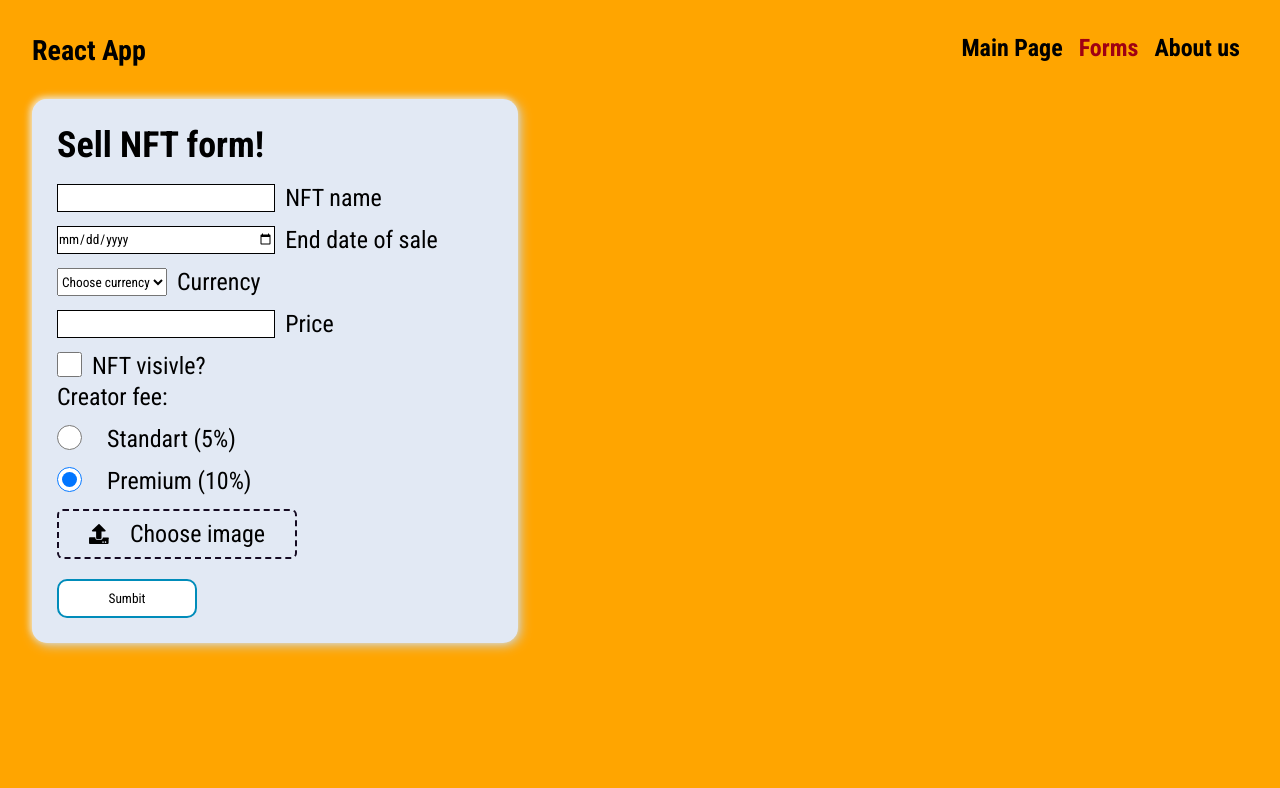
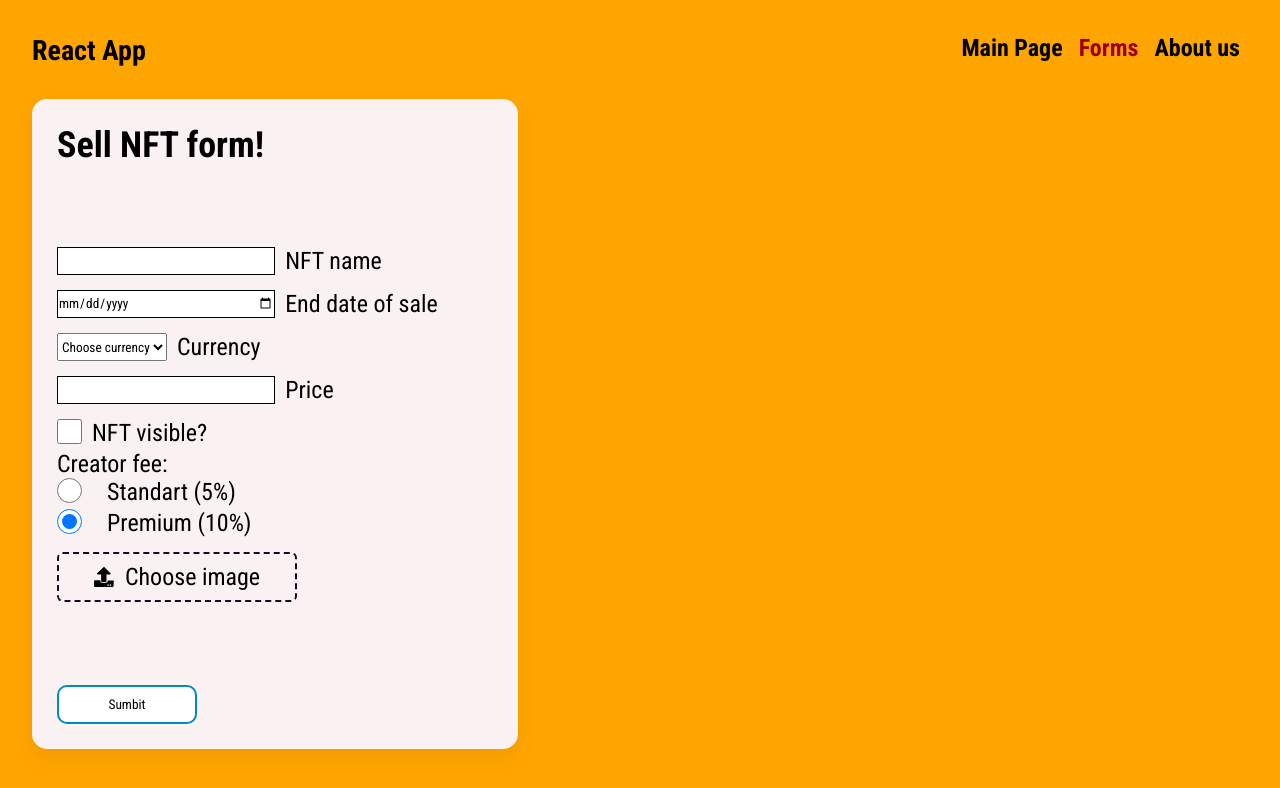
Before and after one commit to HuffPuffTuff/rss-react, a React (Vite) app: page /forms in a window 1280 px wide. Shown: the top 788 px of the page. Built offline with nearby package versions, Linux system fonts and the light colour scheme.

Commit message:
feat: add Modal component

```diff
--- a/src/components/comic/Comic.tsx
+++ b/src/components/comic/Comic.tsx
@@ -17,7 +17,6 @@ export default class Comic extends Component<IProps> {
 
     return (
       <li className="comics__item">
-        <div className="comics__item-inner">
         <img src={thumbnail} className="comics__item-img" alt="comic image"></img>
         <div className="comics__item-info">
           <p className="comics__item-title">{title}</p>
@@ -28,7 +27,6 @@ export default class Comic extends Component<IProps> {
           </div>
         </div>
         <p className="comics__item-description">{descr}</p>
-        </div>
       </li>
     );
   }
--- a/src/components/forms/Forms.tsx
+++ b/src/components/forms/Forms.tsx
@@ -3,7 +3,7 @@ import { IRefs, IFormData, IErrors } from 'types/formTypes';
 import './forms.scss';
 
 interface IProps {
-  updateCards: (card: IFormData) => void;
+  updateCards: (card: IFormData, clearForm: () => void) => void;
   errors: IErrors | null;
 }
 
@@ -24,6 +24,16 @@ export default class Forms extends Component<IProps> {
     };
   }
 
+  handleClear = () => {
+    this.formRefs.textRef.current!.value = '';
+    this.formRefs.dateRef.current!.value = '';
+    this.formRefs.currencyRef.current!.value = '';
+    this.formRefs.priceRef.current!.value = '';
+    this.formRefs.visibleRef.current!.checked = false;
+    this.formRefs.fastDeliveryRef.current!.checked = true;
+    this.formRefs.imageRef.current!.value = '';
+  };
+
   render() {
     const {
       textRef,
@@ -38,13 +48,13 @@ export default class Forms extends Component<IProps> {
 
     const { errors, updateCards } = this.props;
 
-    console.log('form render');
     return (
       <form
         className="form"
         onSubmit={(e) => {
           e.preventDefault();
-          updateCards({
+          updateCards(
+            {
               name: textRef.current?.value || '',
               date: dateRef.current?.value || '',
               currency: currencyRef.current?.value || '',
@@ -60,21 +70,30 @@ export default class Forms extends Component<IProps> {
                 imageRef.current?.files && imageRef.current?.files?.length > 0
                   ? URL.createObjectURL(imageRef.current.files[0])
                   : '',
-          });
+            },
+            this.handleClear
+          );
         }}
       >
-        <div className="form-inner">
-          <h2>Sell NFT form!</h2>
+        <h2 className="form__title">Sell NFT form!</h2>
+        <div className="form__inner">
+          <div className="form__item">
             <label>
               <input type="text" ref={textRef} maxLength={15} />
               NFT name
             </label>
             {errors?.nameErr ? <div className="form__error">{errors?.nameErr}</div> : null}
+          </div>
+
+          <div className="form__item">
             <label>
               <input type="date" ref={dateRef} />
               End date of sale
             </label>
             {errors?.dateErr ? <div className="form__error">{errors?.dateErr}</div> : null}
+          </div>
+
+          <div className="form__item">
             <label htmlFor="currency">
               <select id="currency" ref={currencyRef}>
                 <option value="">Choose currency</option>
@@ -85,19 +104,22 @@ export default class Forms extends Component<IProps> {
               Currency
             </label>
             {errors?.currencyErr ? <div className="form__error">{errors?.currencyErr}</div> : null}
+          </div>
 
+          <div className="form__item">
             <label>
               <input type="number" ref={priceRef} />
               Price
             </label>
+            {errors?.priceErr ? <div className="form__error">{errors?.priceErr}</div> : null}
+          </div>
 
-          {errors?.priceErr ? <div className="form__error">{errors?.priceErr}</div> : null}
-
+          <div className="form__item">
             <label>
               <input type="checkbox" ref={visibleRef} />
-            NFT visivle?
+              NFT visible?
             </label>
-          <div>
+            <div className="creator-fee">
               <p>Creator fee:</p>
               <label>
                 <input ref={standartDeliveryRef} type="radio" name="radio" value="standart" />
@@ -114,6 +136,8 @@ export default class Forms extends Component<IProps> {
                 Premium (10%)
               </label>
             </div>
+          </div>
+
           <div className="upload-file__wrapper">
             <input
               name="files[]"
@@ -135,8 +159,8 @@ export default class Forms extends Component<IProps> {
             </label>
           </div>
           {errors?.imageErr ? <div className="form__error">{errors?.imageErr}</div> : null}
+        </div>
         <button type="submit">Sumbit</button>
-        </div>
       </form>
     );
   }
--- a/src/components/forms/forms.scss
+++ b/src/components/forms/forms.scss
@@ -1,27 +1,38 @@
 @import '../../styles/variables.scss';
 
 .form {
-  background: $blue-gradient;
-  box-shadow: $box-shadow;
+  box-sizing: border-box;
+  background: $white;
+  box-shadow: $small-shadow;
   font-size: 1.5em;
   border-radius: 15px;
+  padding: 25px;
+  display: flex;
+  justify-content: space-between;
+  flex-direction: column;
 
-  &-inner {
-    background-color: $bg-inner;
-    border-radius: 15px;
-    padding: 25px;
-  }
-
-  h2 {
+  &__title {
     margin-bottom: 0.5em;
   }
 
-  label {
+  &__inner {
     display: flex;
-    gap: 10px;
-    margin-top: 14px;
-    margin-bottom: 3px;
+    flex-direction: column;
+    gap: 12px;
   }
+
+  &__item {
+    display: flex;
+    flex-direction: column;
+
+    label {
+      margin-bottom: 3px;
+      display: flex;
+      align-items:stretch;
+      gap: 10px;
+    }
+  }
+
 
   input {
     width: 50%;
--- /dev/null
+++ b/src/components/modal/Modal.tsx
@@ -0,0 +1,31 @@
+import React, { Component } from 'react';
+
+import './modal.scss';
+
+interface IProps {
+  children: JSX.Element;
+  closeModal: () => void;
+}
+
+export default class Modal extends Component<IProps> {
+  constructor(props: IProps) {
+    super(props);
+  }
+
+  handleCloseModal = (e: React.MouseEvent) => {
+    const target = e.target;
+    const currTarget = e.currentTarget;
+
+    if (target === currTarget) {
+      this.props.closeModal();
+    }
+  };
+
+  render() {
+    return (
+      <div className="modal" onClick={this.handleCloseModal}>
+        {this.props.children}
+      </div>
+    );
+  }
+}
--- /dev/null
+++ b/src/components/modal/modal.scss
@@ -0,0 +1,11 @@
+.modal {
+  position: absolute;
+  top: 0;
+  bottom: 0;
+  left: 0;
+  right: 0;
+  display: flex;
+  justify-content: center;
+  align-items: center;
+  background: rgba(0, 0, 0, 0.8);
+}
--- a/src/components/pages/formsPage/FormsPage.tsx
+++ b/src/components/pages/formsPage/FormsPage.tsx
@@ -1,7 +1,7 @@
 import React, { Component } from 'react';
 import Forms from '../../forms/Forms';
 import CardList from '../../cardList/CardList';
-
+import Modal from '../../modal/Modal';
 import { IErrors, IFormData } from 'types/formTypes';
 
 import './formsPage.scss';
@@ -9,34 +9,65 @@ import './formsPage.scss';
 interface IState {
   formCards: IFormData[];
   errors: IErrors | null;
+  showModal: boolean;
 }
 
 export default class FormsPage extends Component<object, IState> {
   constructor(props: object) {
     super(props);
     this.state = {
-      formCards: [],
+      formCards: [
+        // {
+        //   currency: 'USDT',
+        //   date: '2222-02-22',
+        //   fee: 'premium',
+        //   image: 'blob:http://localhost:5173/1997b2e1-80e1-466c-8e0a-3f61f2717f8f',
+        //   name: '12ad2',
+        //   price: '0.86',
+        //   visible: false,
+        // },
+        // {
+        //   currency: 'USDT',
+        //   date: '2222-02-22',
+        //   fee: 'premium',
+        //   image: 'blob:http://localhost:5173/1997b2e1-80e1-466c-8e0a-3f61f2717f8f',
+        //   name: '12ad2',
+        //   price: '0.86',
+        //   visible: false,
+        // },
+      ],
       errors: null,
+      showModal: false,
     };
   }
 
-  updateCards = (card: IFormData) => {
+  updateCards = (card: IFormData, clearForm: () => void) => {
     const errors = validate(card);
     if (errors.nameErr || errors.dateErr || errors.currencyErr || errors.imageErr) {
       this.setState({ errors });
     } else {
-      console.log(card.image);
       this.setState(({ formCards }) => {
-        return { formCards: [...formCards, card], errors: null };
+        return { formCards: [card, ...formCards], errors: null, showModal: true };
       });
+      clearForm();
     }
+  };
+
+  closeModal = () => {
+    this.setState({ showModal: false });
   };
 
   render() {
     return (
-      <div className="forms-page">
+      <div className="forms__page">
         <Forms updateCards={this.updateCards} errors={this.state.errors} />
         <CardList items={this.state.formCards} />
+
+        {this.state.showModal ? (
+          <Modal closeModal={this.closeModal}>
+            <p className="forms__page-message">Your data has been saved!</p>
+          </Modal>
+        ) : null}
       </div>
     );
   }
@@ -52,27 +83,29 @@ const validate = (values: IFormData) => {
   };
 
   if (!values.name) {
-    errors.nameErr = 'Required field';
+    errors.nameErr = 'Required field!';
   } else if (values.name.length < 5) {
     errors.nameErr = 'Short name, min 5 words';
   }
 
   if (!values.date) {
-    errors.dateErr = 'Required field';
+    errors.dateErr = 'Required field!';
   } else if (new Date(values.date) < new Date()) {
     errors.dateErr = 'Invalid date, minimum tomorrow!';
   }
 
   if (!values.currency) {
-    errors.currencyErr = 'Required field';
+    errors.currencyErr = 'Required field!';
   }
 
   if (!values.price) {
-    errors.priceErr = 'Required field';
+    errors.priceErr = 'Required field!';
+  } else if (Number(values.price) <= 0) {
+    errors.priceErr = 'The price must be greater than 0!';
   }
 
   if (!values.image) {
-    errors.imageErr = 'Required field';
+    errors.imageErr = 'Required field!';
   }
 
   return errors;
--- a/src/components/pages/formsPage/formsPage.scss
+++ b/src/components/pages/formsPage/formsPage.scss
@@ -1,8 +1,13 @@
-
-
-.forms-page {
+.forms__page {
   margin-top: 30px;
   display: grid;
   grid-template-columns: 40% 1fr;
+  grid-template-rows: minmax(550px, 650px) 1fr;
   gap: 2em;
+  box-sizing: border-box;
+
+  &-message {
+    font-size: 2.5em;
+    color: aliceblue;
+  }
 }
--- a/src/components/searchPanel/searchPanel.scss
+++ b/src/components/searchPanel/searchPanel.scss
@@ -1,3 +1,4 @@
+@import '../../styles/variables.scss';
 :root {
   --border-radius: 10px;
 }
@@ -5,16 +6,12 @@
 .search-panel {
   padding: 1px;
   border-radius: var(--border-radius);
-  background: linear-gradient(-67deg, rgba(#c8d8e7, 0.7), rgba(255, 255, 255, 0.8));
+  background: $white;
   overflow: hidden;
-  box-shadow: -2px -2px 6px rgba(#fff, 0.6), 2px 2px 12px #c8d8e7;
+  box-shadow: $small-shadow;
   width: 90%;
   margin: 2em auto 0 auto;
-
-  &__inner {
   padding: 16px 16px;
-    background-color: #e2e9f4;
-    border-radius: var(--border-radius);
 
   label {
     display: block;
@@ -24,7 +21,6 @@
     background: linear-gradient(45deg, rgba(#6b7b8f, 1), #3c4b66);
     -webkit-background-clip: text;
     -webkit-text-fill-color: transparent;
-    }
   }
 
   &__container {
--- a/src/styles/variables.scss
+++ b/src/styles/variables.scss
@@ -1,3 +1,3 @@
-$blue-gradient: linear-gradient(-67deg, rgba(200, 216, 231, 0.7), rgba(255, 255, 255, 0.8));
-$box-shadow: -2px -2px 6px rgba(255, 255, 255, 0.6), 2px 2px 12px #c8d8e7;
-$bg-inner: #e2e9f4;
+$small-shadow: 0 9px 23px 0 rgba(0, 0, 0, 0.06);
+$medim-shadow: 0 9px 23px 0 rgba(0, 0, 0, 0.30);
+$white: rgb(250, 242, 242);
```
Also changed, not shown: src/components/cardList/CardList.tsx (+5 -4 lines), src/components/cardList/cardList.scss (+11 -15 lines), src/components/comic/comic.scss (+9 -13 lines). Lines whose indentation alone changed are shown as unchanged.
